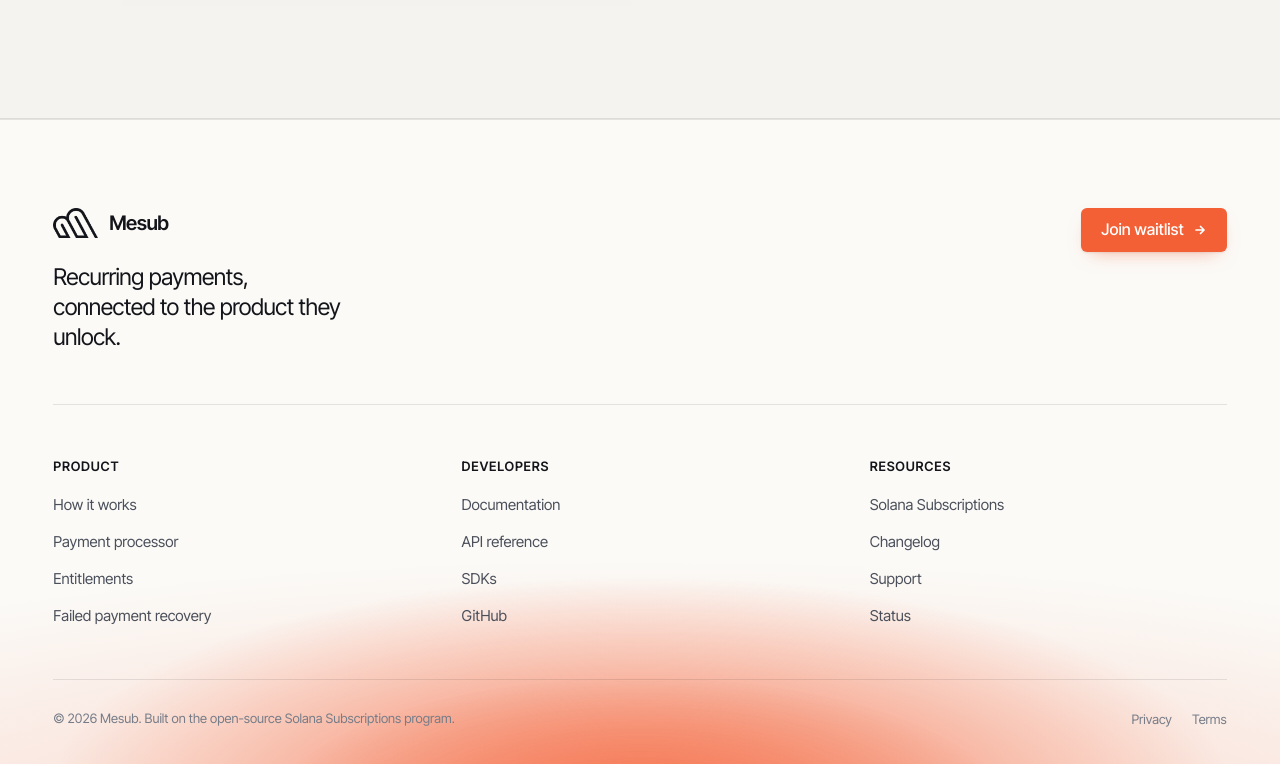
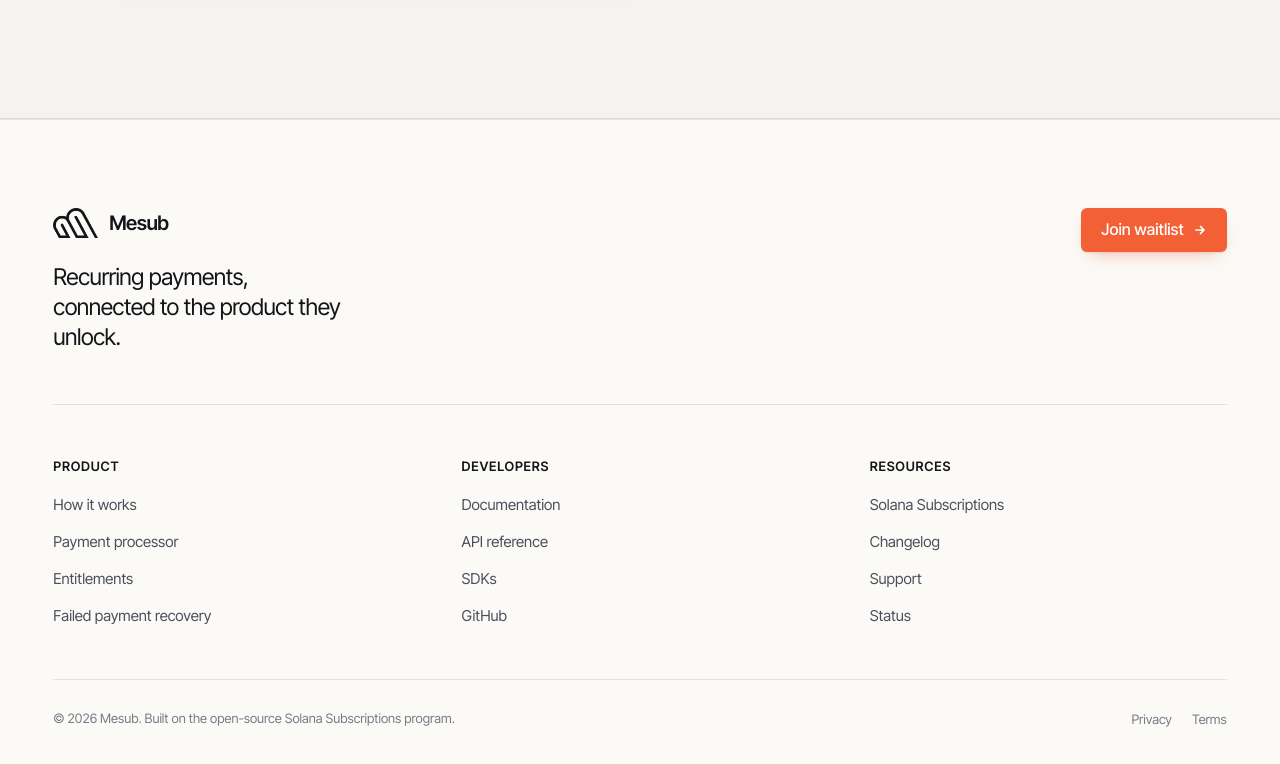
Before and after one commit to Mesub-io/landing-page, a Next.js app: page / in a window 1280 px wide. Shown: the part 3114-3878 px from the top of the page. Built offline with nearby package versions, Linux system fonts and the light colour scheme.

Commit message:
Remove the footer glow

```diff
--- a/app/globals.css
+++ b/app/globals.css
@@ -1432,64 +1432,13 @@ button {
 }
 
 /* ==========================================================================
-   Footer — paper ground, with light rising out of the bottom edge.
-
-   Same idea as the animated gradient background, done with CSS layers instead
-   of a requestAnimationFrame loop rewriting inline styles every frame: one
-   steady wash and one that breathes on an 11s cycle.
+   Footer
    ========================================================================== */
 
 .footer {
   background: var(--paper);
   border-top: 1px solid var(--line);
   color: var(--ink-soft);
-  isolation: isolate;
-  overflow: hidden;
-  position: relative;
-}
-
-.footer-glow {
-  background:
-    radial-gradient(
-      64% 46% at 50% 104%,
-      color-mix(in srgb, var(--accent) 78%, transparent) 0%,
-      color-mix(in srgb, var(--accent) 32%, transparent) 42%,
-      transparent 72%
-    ),
-    radial-gradient(
-      130% 62% at 50% 114%,
-      color-mix(in srgb, var(--accent) 26%, transparent) 0%,
-      transparent 74%
-    );
-  inset: 0;
-  position: absolute;
-  z-index: -1;
-}
-
-/* The breathing pass: a brighter core that slowly swells and settles. */
-.footer-glow::after {
-  animation: footer-breathe 11s ease-in-out infinite;
-  background: radial-gradient(
-    38% 30% at 50% 103%,
-    color-mix(in srgb, var(--accent) 82%, #fff 18%) 0%,
-    transparent 70%
-  );
-  content: '';
-  inset: 0;
-  position: absolute;
-}
-
-@keyframes footer-breathe {
-  0%,
-  100% {
-    opacity: 0.5;
-    transform: scale(1);
-  }
-
-  50% {
-    opacity: 0.85;
-    transform: scale(1.14);
-  }
 }
 
 .footer-inner {
@@ -1607,12 +1556,6 @@ button {
   color: var(--ink);
 }
 
-@media (prefers-reduced-motion: reduce) {
-  .footer-glow::after {
-    animation: none;
-  }
-}
-
 /* --- The MCP entry point --------------------------------------------------
    A second door into the same product, for people whose editor writes the
    integration for them. Kept as a single row: a card here would compete with
--- a/components/site-footer.tsx
+++ b/components/site-footer.tsx
@@ -18,8 +18,6 @@ function isExternal(href: string) {
 export function SiteFooter() {
   return (
     <footer className="footer">
-      <div className="footer-glow" aria-hidden="true" />
-
       <div className="footer-inner">
         <div className="footer-top">
           <div>
```
